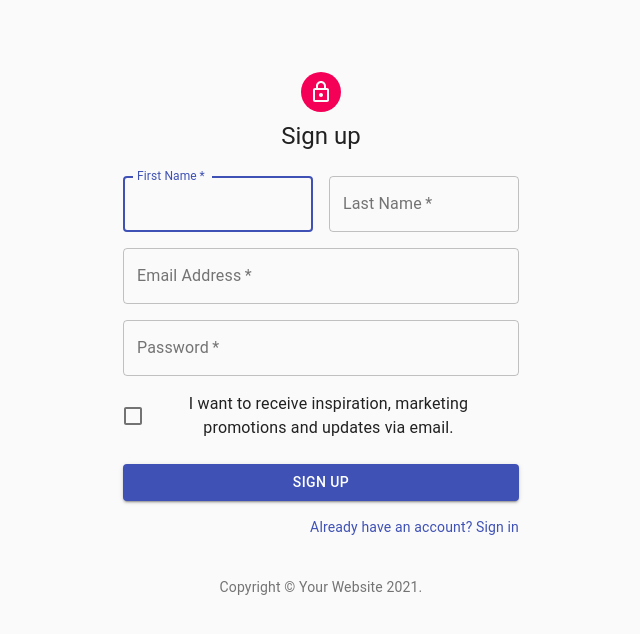
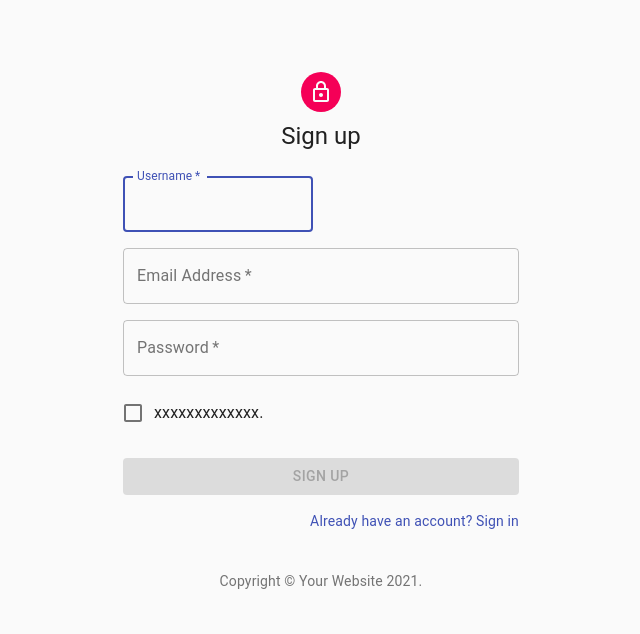
Before and after one commit to dmcaulay97/day-planner, a React (Create React App) app in the folder client/: page /SignUp in a window 1280 px wide. Shown: the top 634 px of the page, without its empty margins (319-959 px from the left). Built offline with nearby package versions, Linux system fonts and the light colour scheme.

Commit message:
connecting signin and signup to backend

```diff
--- a/client/src/App.js
+++ b/client/src/App.js
@@ -1,21 +1,44 @@
 import logo from './logo.svg';
 import React from 'react';
 import { BrowserRouter as Router, Switch, Route } from 'react-router-dom';
+import { setContext } from '@apollo/client/link/context';
+import { ApolloProvider, InMemoryCache, ApolloClient, createHttpLink } from '@apollo/client';
 import './App.css';
 import SignIn from './components/SignIn';
 import SignUp from './components/SignUp';
 
+const httpLink = createHttpLink({
+  uri: '/graphql',
+});
 
+// Construct request middleware that will attach the JWT token to every request as an `authorization` header
+const authLink = setContext((_, { headers }) => {
+  // get the authentication token from local storage if it exists
+  const token = localStorage.getItem('id_token');
+  // return the headers to the context so httpLink can read them
+  return {
+    headers: {
+      ...headers,
+      authorization: token ? `Bearer ${token}` : '',
+    },
+  };
+});
+
+const client = new ApolloClient({
+  // Set up our client to execute the `authLink` middleware prior to making the request to our GraphQL API
+  link: authLink.concat(httpLink),
+  cache: new InMemoryCache(),
+});
 function App() {
   return (
-    <div className="App">
+    <ApolloProvider client={client}>
     <Router>
     <Switch>
       <Route path='/' exact component={SignIn}/>
       <Route path='/SignUp' exact component={SignUp}/>
     </Switch>
     </Router>
-    </div>
+    </ApolloProvider>
   );
 }
 
--- a/client/src/components/SignIn.js
+++ b/client/src/components/SignIn.js
@@ -1,4 +1,8 @@
-import React from 'react';
+import React, { useState } from 'react';
+import { Link as Page } from 'react-router-dom';
+import { useMutation } from '@apollo/client';
+import { LOGIN_USER } from '../utils/mutations';
+import Auth from '../utils/auth';
 import Avatar from '@material-ui/core/Avatar';
 import Button from '@material-ui/core/Button';
 import CssBaseline from '@material-ui/core/CssBaseline';
@@ -57,8 +61,32 @@ const useStyles = makeStyles((theme) => ({
 },
 }));
 
-export default function SignInSide() {
+export default function SignIn() {
 const classes = useStyles();
+const [formState, setFormState] = useState({ email: '', password: '' });
+const [login, { error }] = useMutation(LOGIN_USER);
+
+const handleFormSubmit = async (event) => {
+	event.preventDefault();
+	try {
+		const mutationResponse = await login({
+			variables: { email: formState.email, password: formState.password },
+		});
+		const token = mutationResponse.data.login.token;
+		Auth.login(token);
+	} catch (e) {
+		console.log(e);
+	}
+};
+
+const handleChange = (event) => {
+	const { name, value } = event.target;
+	setFormState({
+		...formState,
+		[name]: value,
+	});
+};
+
 
 return (
 	<Grid container component="main" className={classes.root}>
@@ -72,7 +100,7 @@ export default function SignInSide() {
 				<Typography component="h1" variant="h5">
 					Sign in
 		</Typography>
-					<form className={classes.form} noValidate>
+				<form onSubmit={handleFormSubmit} className={classes.form} noValidate>
 					<TextField
 						variant="outlined"
 						margin="normal"
@@ -82,6 +110,7 @@ export default function SignInSide() {
 						label="Email Address"
 						name="email"
 						autoComplete="email"
+						onChange={handleChange}
 						autoFocus
 					/>
 					<TextField
@@ -94,6 +123,7 @@ export default function SignInSide() {
 						type="password"
 						id="password"
 						autoComplete="current-password"
+						onChange={handleChange}
 					/>
 					<FormControlLabel
 						control={<Checkbox value="remember" color="primary" />}
@@ -105,6 +135,7 @@ export default function SignInSide() {
 						variant="contained"
 						color="primary"
 						className={classes.submit}
+						disabled={!(formState.email && formState.password)}
 					>
 						Sign In
 		</Button>
--- a/client/src/components/SignUp.js
+++ b/client/src/components/SignUp.js
@@ -1,5 +1,8 @@
-
-import React from 'react';
+import React, { useState } from 'react';
+import { Link as Page } from 'react-router-dom';
+import { useMutation } from '@apollo/client';
+import Auth from '../utils/auth';
+import { ADD_USER } from '../utils/mutations';
 import Avatar from '@material-ui/core/Avatar';
 import Button from '@material-ui/core/Button';
 import CssBaseline from '@material-ui/core/CssBaseline';
@@ -49,6 +52,29 @@ const useStyles = makeStyles((theme) => ({
 
 export default function SignUp() {
   const classes = useStyles();
+    const [formState, setFormState] = useState({ username: '', email: '', password: '' });
+    const [addUser] = useMutation(ADD_USER);
+
+    const handleFormSubmit = async (event) => {
+      event.preventDefault();
+      const mutationResponse = await addUser({
+        variables: {
+          email: formState.email,
+          password: formState.password,
+          username: formState.username,
+        },
+      });
+      const token = mutationResponse.data.addUser.token;
+      Auth.login(token);
+    };
+
+    const handleChange = (event) => {
+      const { name, value } = event.target;
+      setFormState({
+        ...formState,
+        [name]: value,
+      });
+    };
 
   return (
     <Container component="main" maxWidth="xs">
@@ -60,29 +86,19 @@ export default function SignUp() {
         <Typography component="h1" variant="h5">
           Sign up
         </Typography>
-        <form className={classes.form} noValidate>
+        <form onSubmit={handleFormSubmit} className={classes.form} noValidate>
           <Grid container spacing={2}>
             <Grid item xs={12} sm={6}>
               <TextField
-                autoComplete="fname"
-                name="firstName"
+                autoComplete="uname"
+                name="username"
                 variant="outlined"
                 required
                 fullWidth
-                id="firstName"
-                label="First Name"
+                id="username"
+                label="Username"
+                onChange={handleChange}
                 autoFocus
-              />
-            </Grid>
-            <Grid item xs={12} sm={6}>
-              <TextField
-                variant="outlined"
-                required
-                fullWidth
-                id="lastName"
-                label="Last Name"
-                name="lastName"
-                autoComplete="lname"
               />
             </Grid>
             <Grid item xs={12}>
@@ -94,6 +110,7 @@ export default function SignUp() {
                 label="Email Address"
                 name="email"
                 autoComplete="email"
+                onChange={handleChange}
               />
             </Grid>
             <Grid item xs={12}>
@@ -106,12 +123,13 @@ export default function SignUp() {
                 type="password"
                 id="password"
                 autoComplete="current-password"
+                onChange={handleChange}
               />
             </Grid>
             <Grid item xs={12}>
               <FormControlLabel
                 control={<Checkbox value="allowExtraEmails" color="primary" />}
-                label="I want to receive inspiration, marketing promotions and updates via email."
+                label="xxxxxxxxxxxxx."
               />
             </Grid>
           </Grid>
@@ -121,6 +139,7 @@ export default function SignUp() {
             variant="contained"
             color="primary"
             className={classes.submit}
+            disabled={!(formState.username && formState.email && formState.password)}
           >
             Sign Up
           </Button>
```
Also changed, not shown: client/src/utils/auth.js (renamed from client/utils/auth.js), client/src/utils/mutations.js (renamed from client/utils/mutations.js), client/src/utils/queries.js (renamed from client/utils/queries.js), 1 other file (tests, documents, lock files or other folders). Lines whose indentation alone changed are shown as unchanged.
